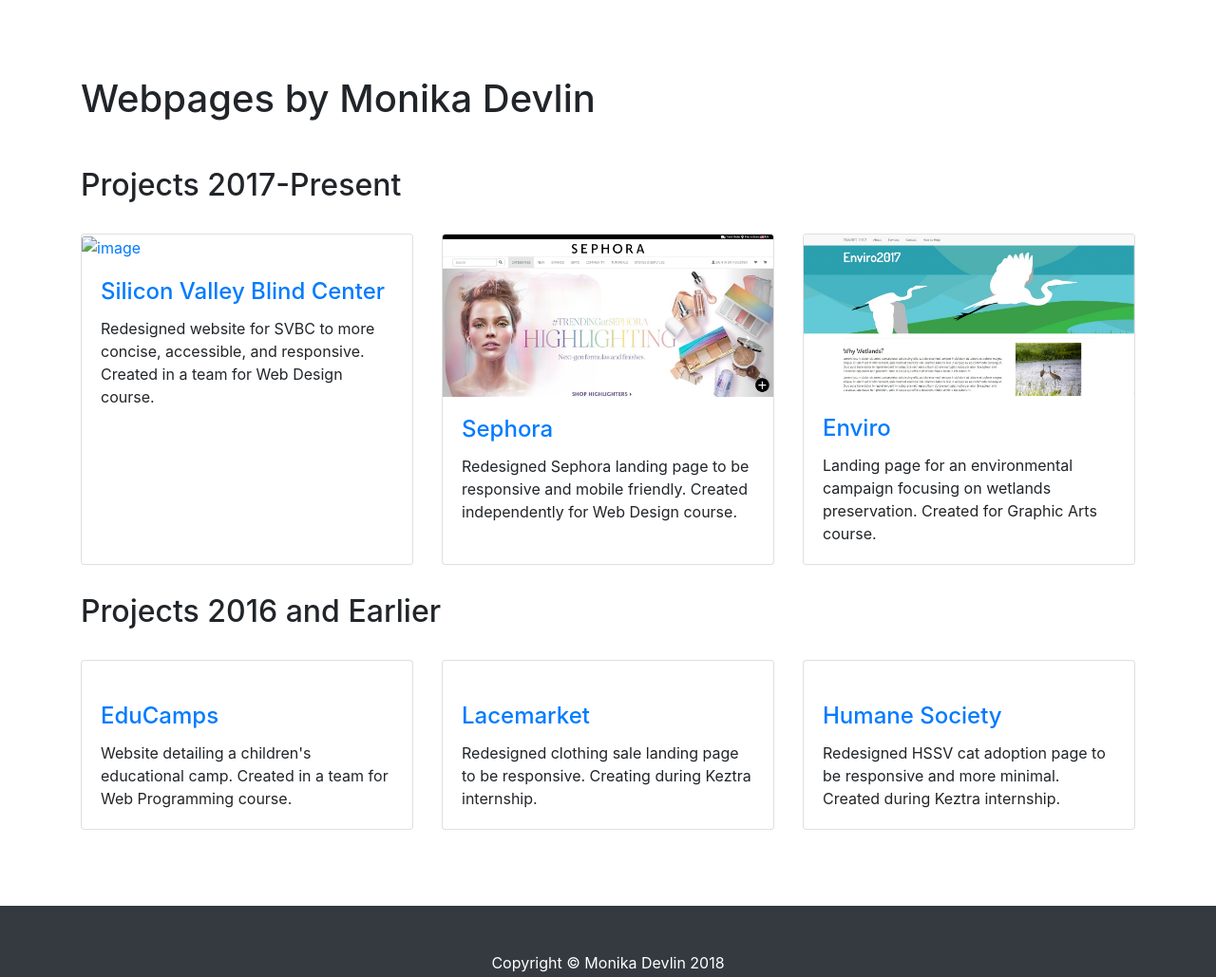
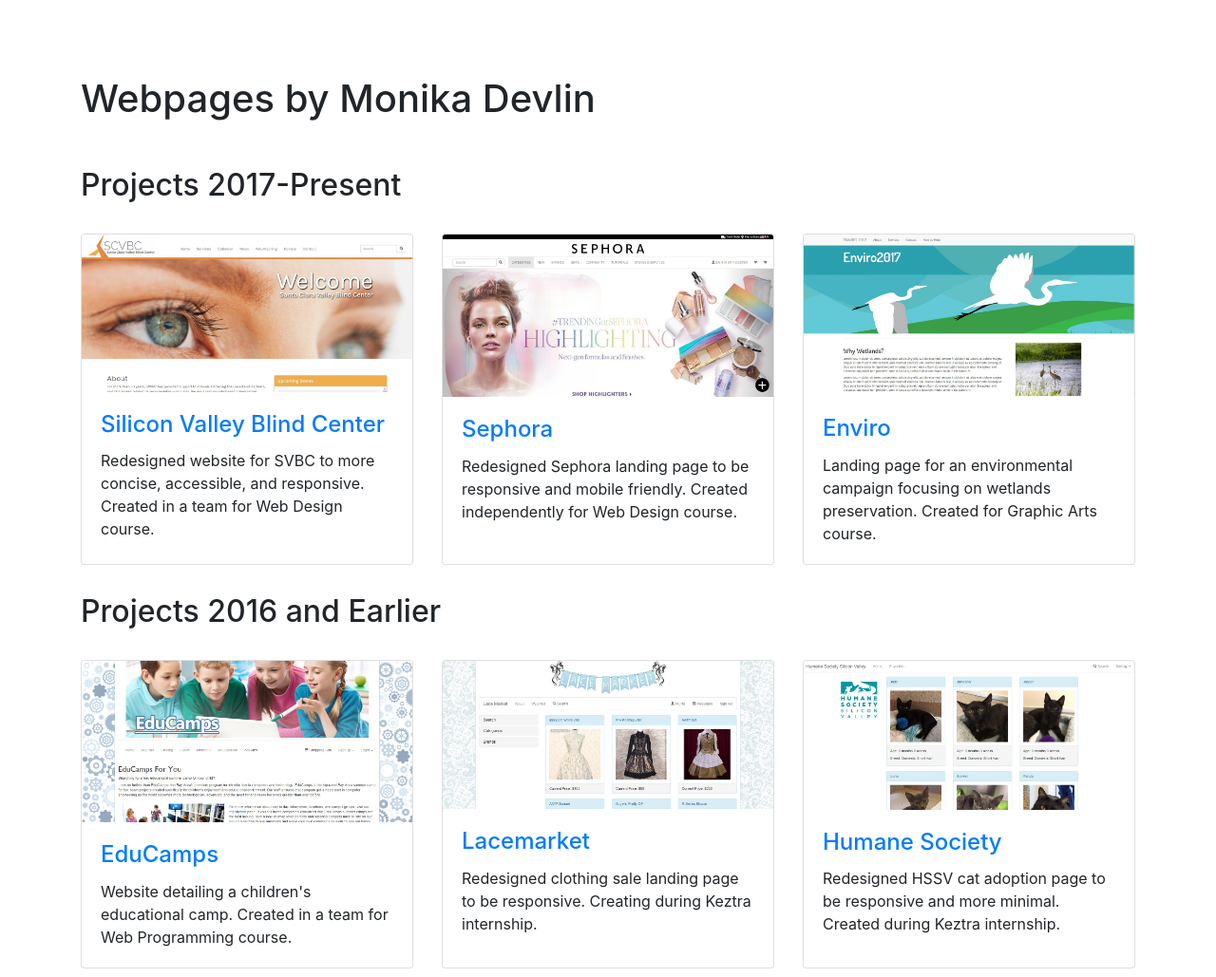
Before and after one commit to mdevlin96/portfolio, a website: page main/index.html in a window 1280 px wide. Shown: the top 1029 px of the page at 95% size. Drawn offline with Linux system fonts and the light colour scheme; the site is published under a folder, as on GitHub Pages, so addresses that start at the root find nothing; files whose address does not match are found by name.

Commit message:
Update index.html

```diff
--- a/main/index.html
+++ b/main/index.html
@@ -35,7 +35,7 @@
     <div class="row">
         <div class="col-lg-4 col-sm-6 portfolio-item">
           <div class="card h-100">
-            <a href="#"><img class="card-img-top" src="/images/svbc.jpg" alt="image"></a>
+            <a href="#"><img class="card-img-top" src="main/images/svbc.jpg" alt="image"></a>
             <div class="card-body">
               <h4 class="card-title">
                 <a href="#">Silicon Valley Blind Center</a>
@@ -75,7 +75,7 @@
 
         <div class="col-lg-4 col-sm-6 portfolio-item">
           <div class="card h-100">
-            <a href="#"><img class="card-img-top" src="/images/educamps.jpg" alt=""></a>
+            <a href="#"><img class="card-img-top" src="main/images/educamps.jpg" alt="image"></a>
             <div class="card-body">
               <h4 class="card-title">
                 <a href="#">EduCamps</a>
@@ -86,7 +86,7 @@
         </div>
         <div class="col-lg-4 col-sm-6 portfolio-item">
           <div class="card h-100">
-            <a href="#"><img class="card-img-top" src="/images/lace.jpg" alt=""></a>
+            <a href="#"><img class="card-img-top" src="main/images/lace.jpg" alt="image"></a>
             <div class="card-body">
               <h4 class="card-title">
                 <a href="#">Lacemarket</a>
@@ -97,7 +97,7 @@
         </div>
         <div class="col-lg-4 col-sm-6 portfolio-item">
           <div class="card h-100">
-            <a href="#"><img class="card-img-top" src="/images/hssv1.jpg" alt=""></a>
+            <a href="#"><img class="card-img-top" src="main/images/hssv1.jpg" alt="image"></a>
             <div class="card-body">
               <h4 class="card-title">
                 <a href="#">Humane Society</a>
```
